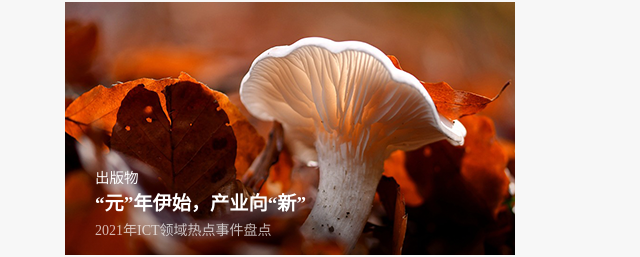
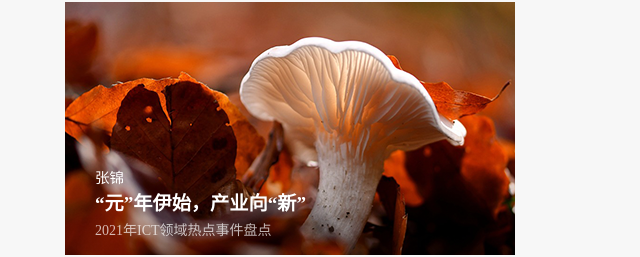
Before and after one commit to 2763005821/Xue_jing, a website: page public/pages/index.html in a window 1280 px wide. Shown: the part 1577-1834 px from the top of the page, 60-700 px from the left. Drawn offline with Linux system fonts and the light colour scheme.

Commit message:
张锦的第一次

```diff
--- a/public/pages/index.html
+++ b/public/pages/index.html
@@ -208,7 +208,7 @@
                         <div class="mask"></div>
                     </div>
                     <div class="txt">
-                        <div class="category">出版物</div>
+                        <div class="category">张锦</div>
                         <div class="title">“元”年伊始，产业向“新”</div>
                         <div class="content">2021年ICT领域热点事件盘点</div>
                         <div class="read-more"><span>了解更多</span><span class="iconfont icon-xiangyoujiantou"></span></div>
```
